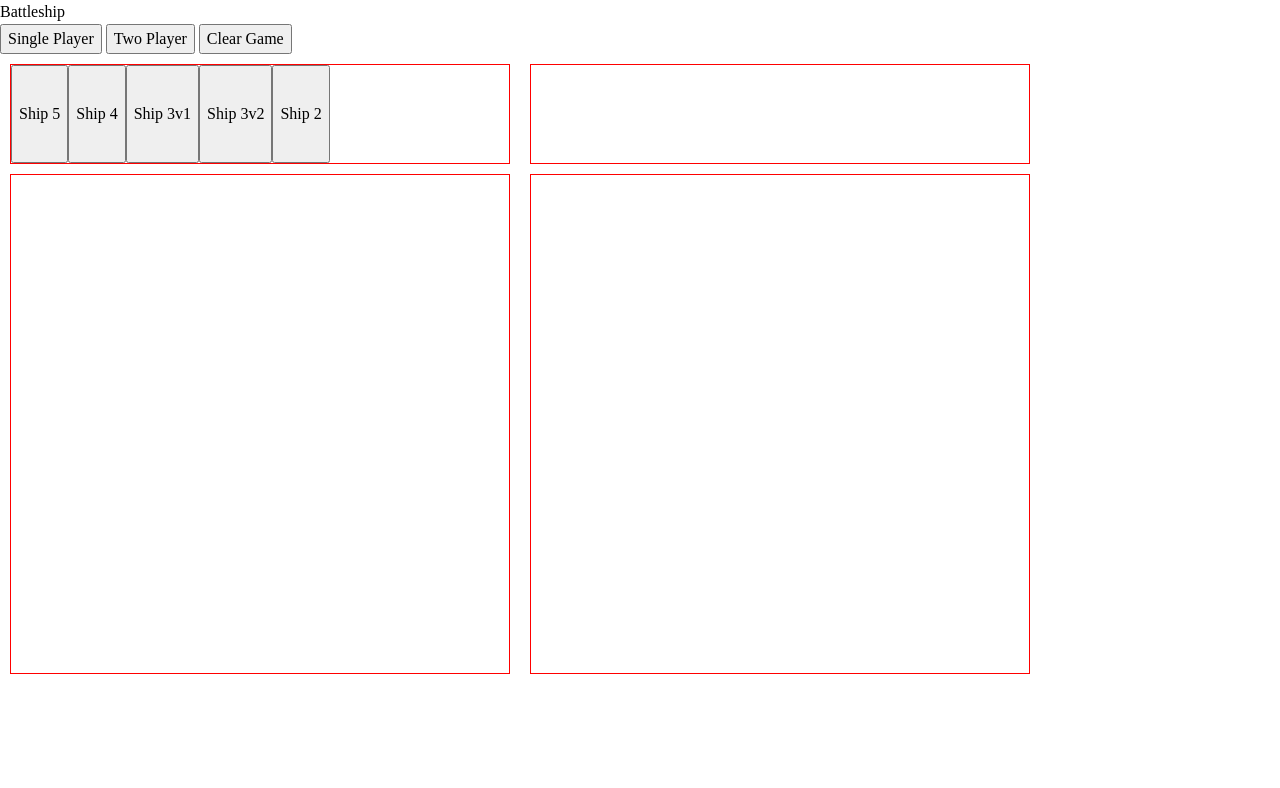
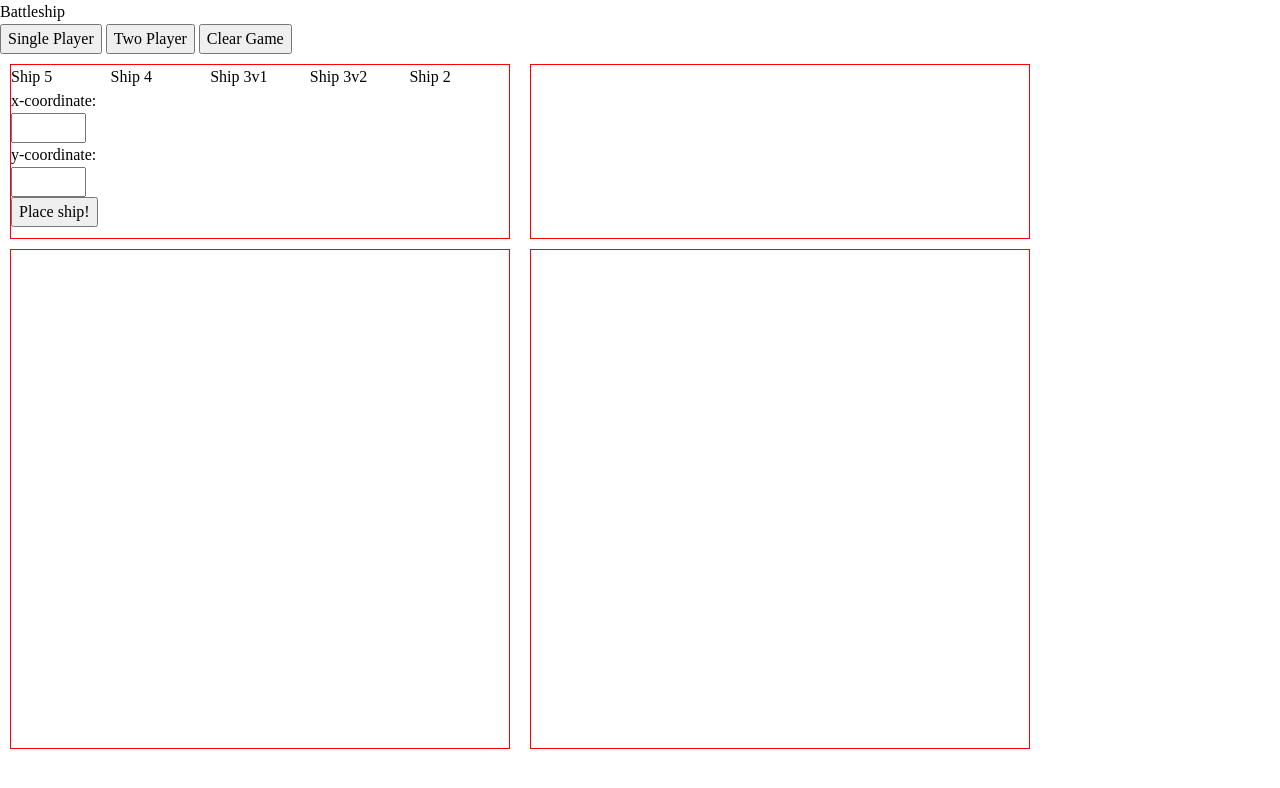
Before and after one commit to rgremaud/battleship, a website built with webpack: page src/template.html in a window 1280 px wide. Built offline with nearby package versions, Linux system fonts and the light colour scheme.

Commit message:
Work on form input for player ship placement

```diff
--- a/src/styles.css
+++ b/src/styles.css
@@ -5,12 +5,21 @@
 
 .shipYard {
   width: 500px;
-  height: 100px;
+  height: 175px;
   border: 1px solid red;
   display: flex;
   margin: 10px;
   flex-direction: row;
 }
+
+form {
+  width: 20%;
+}
+
+input {
+  width: 75%
+}
+
 .board {
   width: 500px;
   height: 500px;
--- a/src/template.html
+++ b/src/template.html
@@ -18,11 +18,17 @@
   <div id="game">
     <div class="fullboard" id="p1">
       <div class="shipYard">
-        <button id="ship5">Ship 5</button>
-        <button id="ship4">Ship 4</button>
-        <button id="ship3v1">Ship 3v1</button>
-        <button id="ship3v2">Ship 3v2</button>
-        <button id="ship2">Ship 2</button>
+        <form action="">Ship 5<br>
+          <label for="x">x-coordinate: </label><br>
+          <input type="number" id="x" name="x"><br>
+          <label for="y">y-coordinate: </label><br>
+          <input type="number" id="y" name="y"><br>
+          <button id="ship5">Place ship!</button>
+        </form>
+        <form action="">Ship 4</form>
+        <form action="">Ship 3v1</form>
+        <form action="">Ship 3v2</form>
+        <form action="">Ship 2</form>
       </div>
       <div class="board" id="playerOne"></div>
     </div>
--- a/src/ui.js
+++ b/src/ui.js
@@ -53,11 +53,11 @@ export function buttonEvents() {
   });
 }
 
-function shipButtonClicks(player) {
+function shipButtons(player) {
   // assign the button ids to their respective ships and log them
   const ship = document.getElementById("ship5");
   ship.addEventListener("click", () => {
-    console.log(player.ship5);
+    console.log(`You want to place ship 5 for ${player.name}`);
   });
 }
 
@@ -68,7 +68,7 @@ function singlePlayerInit() {
   const computerPlayer = game.playerTwo;
 
   // placeShips(humanPlayer);
-  shipButtonClicks(humanPlayer);
+  shipButtons(humanPlayer);
   computerPlayer.shipSetup();
 
   buildGrid(game, humanPlayer, "playerOne");
```
